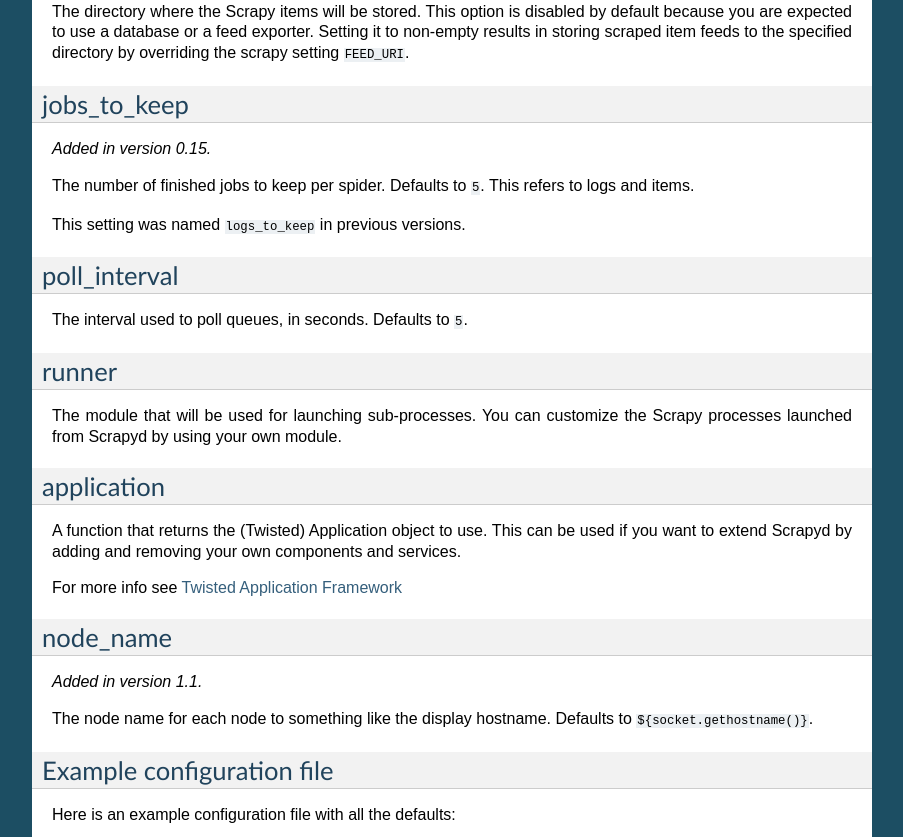
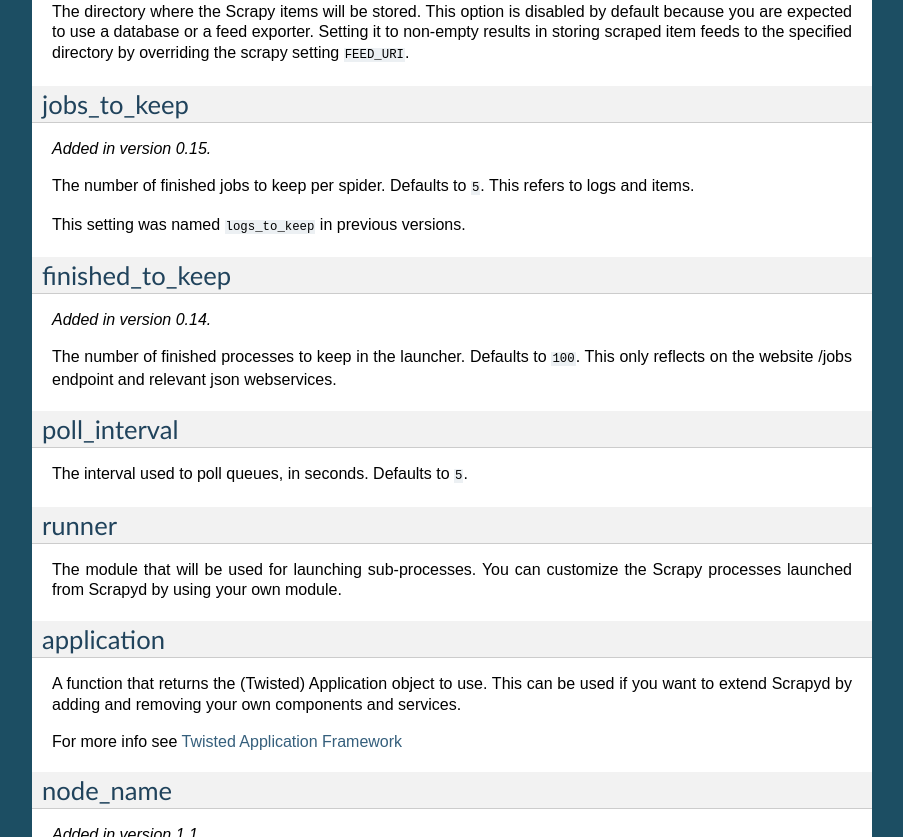
Before and after one commit to scrapy/scrapyd, a Sphinx documentation site: the page built from docs/config.rst, in a window 1280 px wide and 900 px high, scrolled down 1277 px, cut to the strip 0-837 px from the top of the window. Shown: the whole strip, without its empty margins (198-1101 px from the left). Built offline with Sphinx 7.4.7, drawn with Linux system fonts in a browser that asks for light colours.

Commit message:
missing doc for finished_to_keep

```diff
--- a/docs/config.rst
+++ b/docs/config.rst
@@ -94,6 +94,17 @@
 
 This setting was named ``logs_to_keep`` in previous versions.
 
+.. _finished_to_keep:
+
+finished_to_keep
+----------------
+
+.. versionadded:: 0.14
+
+The number of finished processes to keep in the launcher.
+Defaults to ``100``.
+This only reflects on the website /jobs endpoint and relevant json webservices.
+
 poll_interval
 -------------
 
```
